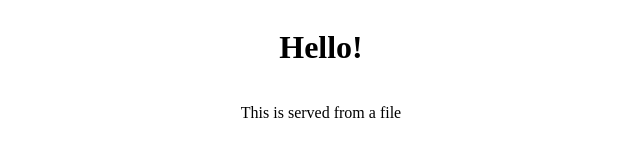
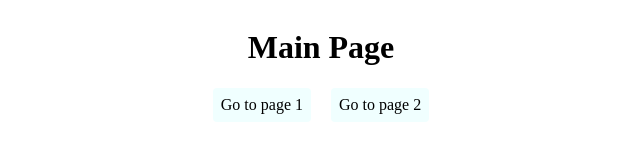
Before and after one commit to irina-baleevskih-saritasa/simple-backend-into-docker, a website: page src/index.html in a window 1280 px wide. Shown: the whole page, without its empty margins (319-959 px from the left). Drawn offline with Linux system fonts and the light colour scheme.

Commit message:
add routing, add style JS-506

```diff
--- a/src/index.html
+++ b/src/index.html
@@ -9,8 +9,11 @@
 </head>
 <body>
   <div class="center">
-    <h1>Hello!</h1>
-    <p>This is served from a file</p>
+    <h1>Main Page</h1>
+    <div class="links-container">
+      <a href="first-page" class="link">Go to page 1</a>
+      <a href="second-page" class="link">Go to page 2</a>
+    </div>
   </div>
 </body>
 </html>
--- a/src/pages/page-one/style.css
+++ /dev/null
@@ -1,6 +0,0 @@
-.center {
-  display: flex;
-  flex-direction: column;
-  align-items: center;
-  justify-content: center;
-}
--- a/src/style.css
+++ b/src/style.css
@@ -4,3 +4,18 @@
   align-items: center;
   justify-content: center;
 }
+
+.links-container {
+  display: flex;
+  gap: 20px;
+  justify-content: space-between;
+  font-size: 16px;
+}
+
+.link {
+  padding: 8px;
+  border-radius: 4px;
+  color: black;
+  background-color: azure;
+  text-decoration: none;
+}
```
Also changed, not shown: src/pages/first-page/index.html (added, +18 -0 lines), src/pages/page-one/index.html (deleted, +0 -16 lines), src/pages/second-page/index.html (added, +18 -0 lines), src/server.js (+24 -13 lines).
